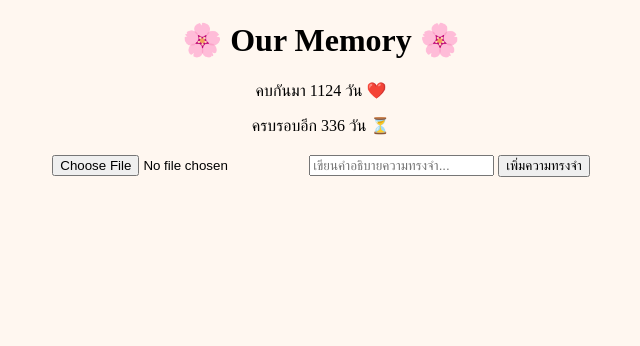
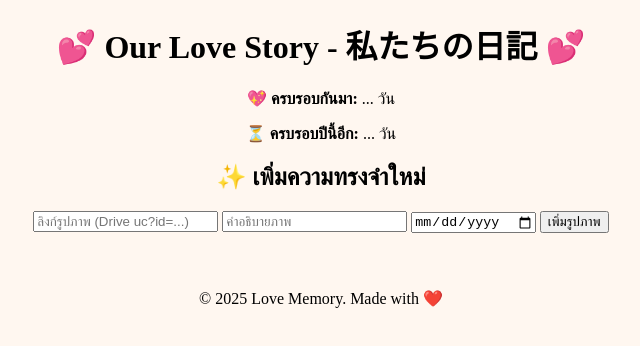
Before and after one commit to NoNameProgrammer1999/Memory-Moniter, a plain HTML site: page index.html in a window 1280 px wide. Shown: the whole page, without its empty margins (319-959 px from the left). Drawn offline with Linux system fonts and the light colour scheme; no server answers.

Commit message:
all new code

```diff
--- a/index.html
+++ b/index.html
@@ -1,36 +1,45 @@
 <!DOCTYPE html>
 <html lang="th">
 <head>
-<meta charset="UTF-8" />
-<title>Our Memory 🌸</title>
-<link rel="stylesheet" href="style.css" />
+    <meta charset="UTF-8">
+    <meta name="viewport" content="width=device-width, initial-scale=1.0">
+    <title>Our Love Story - 日記</title>
+    <link href="https://fonts.googleapis.com/css2?family=M+PLUS+Rounded+1c:wght@400;700&display=swap" rel="stylesheet">
+    <link rel="stylesheet" href="style.css">
 </head>
 <body>
+    <header class="header">
+        <h1>💕 Our Love Story - 私たちの日記 💕</h1>
+        <div id="anniversary-counter" class="counter-box">
+            <p><strong>💖 ครบรอบกันมา:</strong> <span id="days-since">...</span> วัน</p>
+            <p><strong>⏳ ครบรอบปีนี้อีก:</strong> <span id="countdown-days">...</span> วัน</p>
+        </div>
+    </header>
 
+    <main class="container">
+        <section class="add-photo-section">
+            <h2>✨ เพิ่มความทรงจำใหม่</h2>
+            <form id="add-photo-form">
+                <input type="text" id="add-image-url" placeholder="ลิงก์รูปภาพ (Drive uc?id=...)" required>
+                <input type="text" id="add-caption" placeholder="คำอธิบายภาพ">
+                <input type="date" id="add-date">
+                <button type="submit">เพิ่มรูปภาพ</button>
+            </form>
+        </section>
 
-<header>
-<h1>🌸 Our Memory 🌸</h1>
-<p id="together"></p>
-<p id="countdown"></p>
-</header>
+        <section id="photo-gallery" class="gallery"></section>
+    </main>
 
+    <footer class="footer">
+        <p>© 2025 Love Memory. Made with ❤️</p>
+    </footer>
 
-<section class="upload">
-<input type="file" id="image" accept="image/*" />
-<input type="text" id="text" placeholder="เขียนคำอธิบายความทรงจำ..." />
-<button onclick="upload()">เพิ่มความทรงจำ</button>
-</section>
+    <div id="image-modal" class="modal">
+        <span class="close-btn">&times;</span>
+        <img class="modal-content" id="expanded-img">
+        <div id="caption-text"></div>
+    </div>
 
-
-<section id="gallery" class="gallery"></section>
-
-
-<!-- Modal -->
-<div id="modal" class="modal" onclick="closeModal()">
-<img id="modalImg" />
-</div>
-
-
-<script src="script.js"></script>
+    <script src="script.js"></script>
 </body>
 </html>
```
